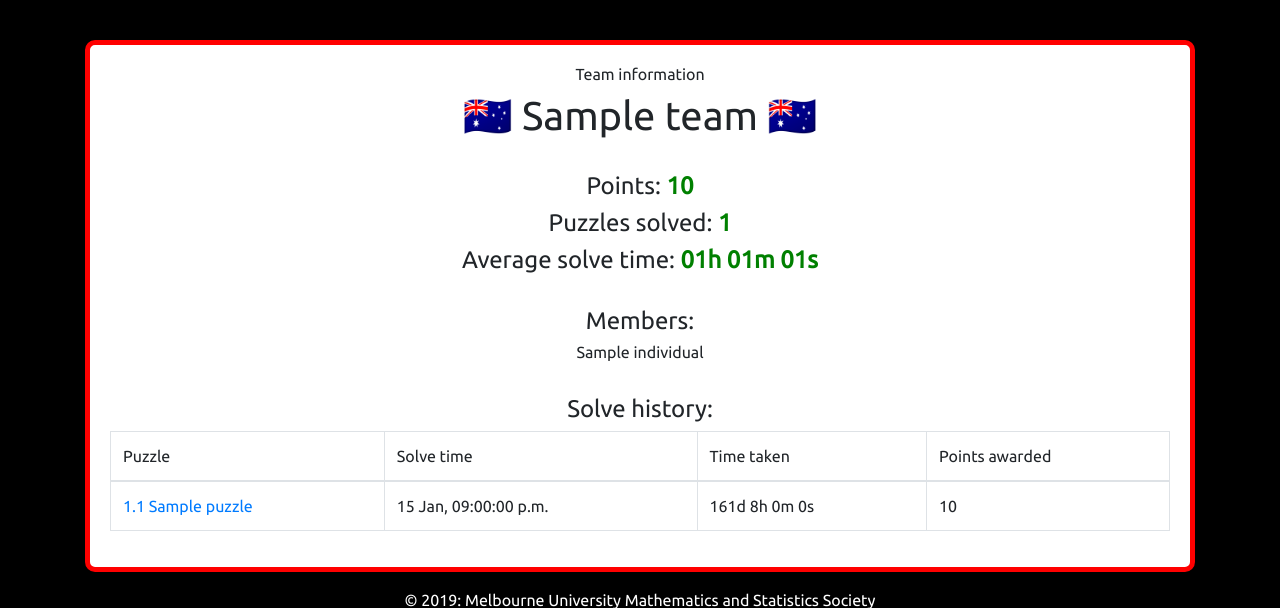
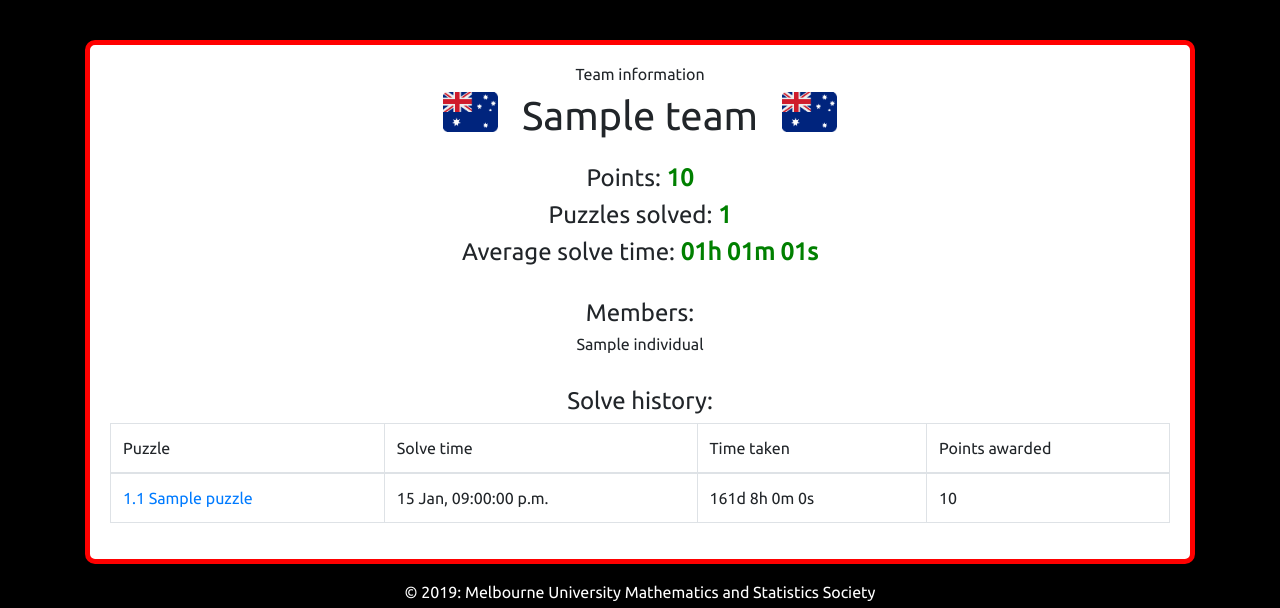
Before and after one commit to AllenZPGu/MUMS-PH-2019, a Django app: page /team/1/ in a window 1280 px wide. Shown: the part 71-679 px from the top of the page. Run offline with Django 3.2, Linux system fonts and the light colour scheme; tables that the repository leaves empty hold one stand-in row (values such as "Sample post"); some libraries are stand-ins or nearby versions.

Commit message:
added flag emoji

```diff
--- a/PH_backend/PHapp/static/PHapp/css/style.css
+++ b/PH_backend/PHapp/static/PHapp/css/style.css
@@ -96,3 +96,9 @@ table td.shrink {
 table td.expand {
     width: 99%;
 }
+
+.flag-emoji {
+	height:2.5rem;
+	display: inline-block;
+	vertical-align: center;
+}
--- a/PH_backend/PHapp/templates/PHapp/header.html
+++ b/PH_backend/PHapp/templates/PHapp/header.html
@@ -65,7 +65,7 @@
 					<br>
 					<img src="{% static 'PHapp/img/MUMSLogo.png' %}" alt="MUMS Logo" style="height:120px; padding:10px">
 					<img src="{% static 'PHapp/img/logoLightFont.png' %}" alt="MUMS Logo" style="height:120px; padding:10px">
-           <img src="{% static 'PHapp/img/UMSU.png' %}" alt="MUMS Logo" style="height:120px; padding:10px">
+          <img src="{% static 'PHapp/img/UMSU.png' %}" alt="MUMS Logo" style="height:120px; padding:10px">
         {% endif %}
 		</div>
 	</footer>
--- a/PH_backend/PHapp/templates/PHapp/teamInfo.html
+++ b/PH_backend/PHapp/templates/PHapp/teamInfo.html
@@ -8,7 +8,11 @@
 	<h6>Team information</h6>
 
 	{% if team.aussie %}
-		<h1>🇦🇺 {{team.teamName}} 🇦🇺</h1>
+		<div style="white-space:nowrap;">
+			<img src="{% static 'PHapp/img/flag.png' %}" class='flag-emoji' style="margin-right:20px;">
+			<h1 style='display: inline-block; margin-bottom: 0px; vertical-align: top'>{{team.teamName}}</h1>
+			<img src="{% static 'PHapp/img/flag.png' %}" class='flag-emoji' style="margin-left:20px;">
+		</div>
 	{% else %}
 		<h1>{{team.teamName}}</h1>
 	{% endif %}
```
Also changed, not shown: PH_backend/PHapp/static/PHapp/img/flag.png (added).
